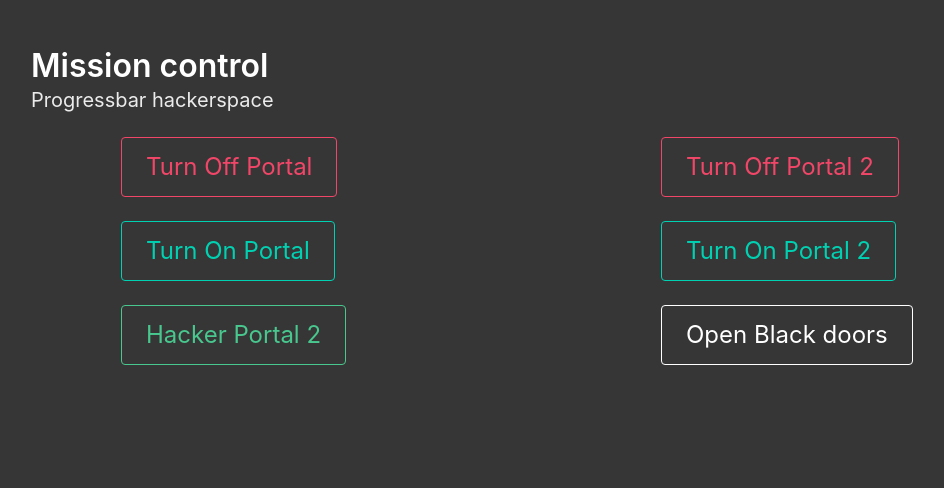
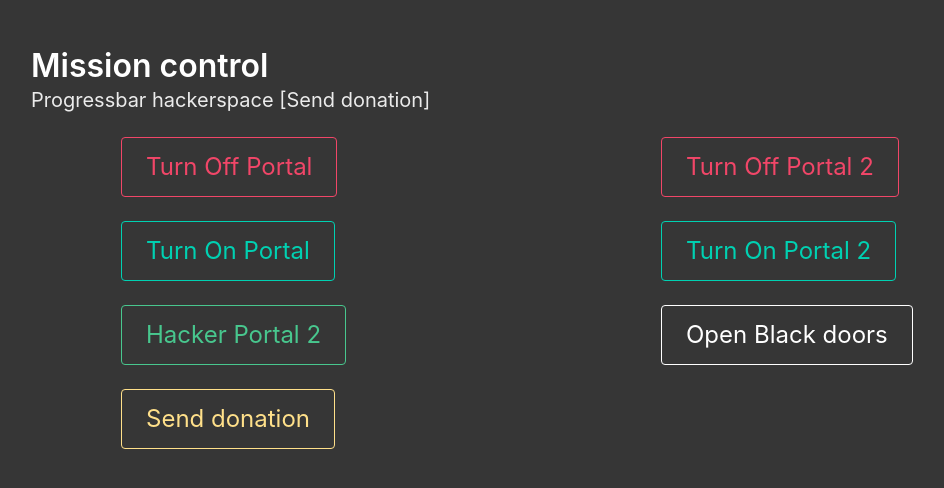
Before and after one commit to yangwao/hq.bar, a Vue app: page / in a window 1280 px wide. Shown: the top 488 px of the page, without its empty margins (81-1025 px from the left). Built offline with nearby package versions, Linux system fonts and the light colour scheme.

Commit message:
send donation button

```diff
--- a/src/App.vue
+++ b/src/App.vue
@@ -6,7 +6,7 @@
         Mission control
       </h1>
       <h2 class="subtitle">
-        Progressbar hackerspace
+        <a href="https://donate.progressbar.sk">Progressbar hackerspace [Send donation]</a>
       </h2>
       <div class="columns">
         <div class="column is-offset-1">
@@ -31,6 +31,11 @@
           <div class="column is-offset-1">
             <button @click="openBlackDoors()" class="button is-large is-white is-outlined">Open Black doors</button>
           </div>
+      </div>
+      <div class="columns">
+        <div class="column is-offset-1">
+          <a href="https://donate.progressbar.sk"><button class="button is-large is-warning is-outlined">Send donation</button></a>
+        </div>
       </div>
     </div>
   </div>
```
